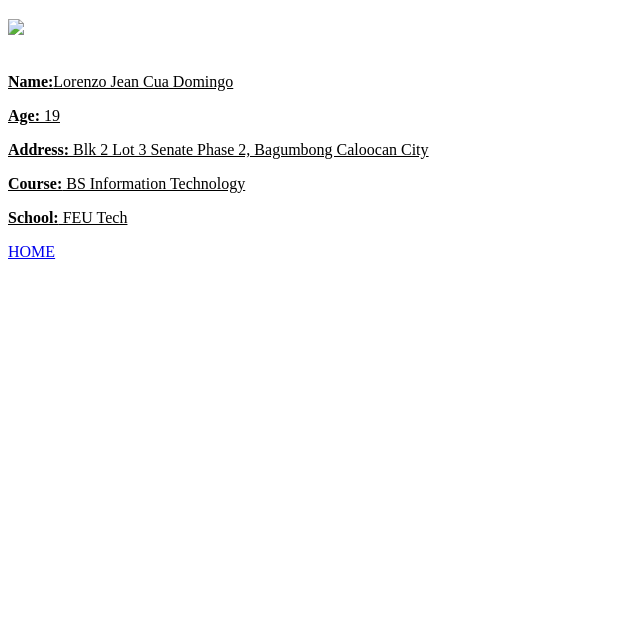
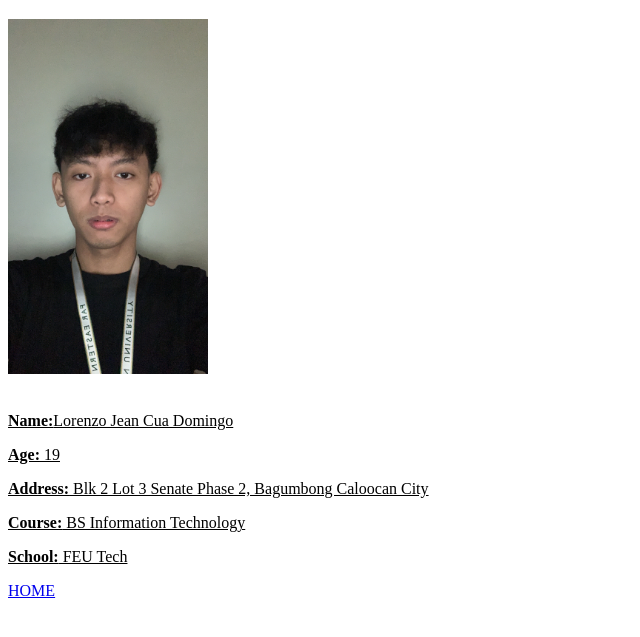
Before and after one commit to Enzo050823/SA1, a plain HTML site: page info.html in a window 1280 px wide. Shown: the part 61-698 px from the top of the page, without its empty margins (0-640 px from the left). Drawn offline with Linux system fonts and the light colour scheme.

Commit message:
Update info.html

```diff
--- a/info.html
+++ b/info.html
@@ -6,7 +6,7 @@
 <body>
 <h1 style="font-family: Arial;">My Basic Information</h1>
 
-<img src="images/Image.jfif" width="200"><br><br>
+<img src="Image.jfif" width="200"><br><br>
 <u><p><b>Name:</b>Lorenzo Jean Cua Domingo</p>
 <p><b>Age:</b> 19</p>
 <p><b>Address:</b> Blk 2 Lot 3 Senate Phase 2, Bagumbong Caloocan City</p>
```
